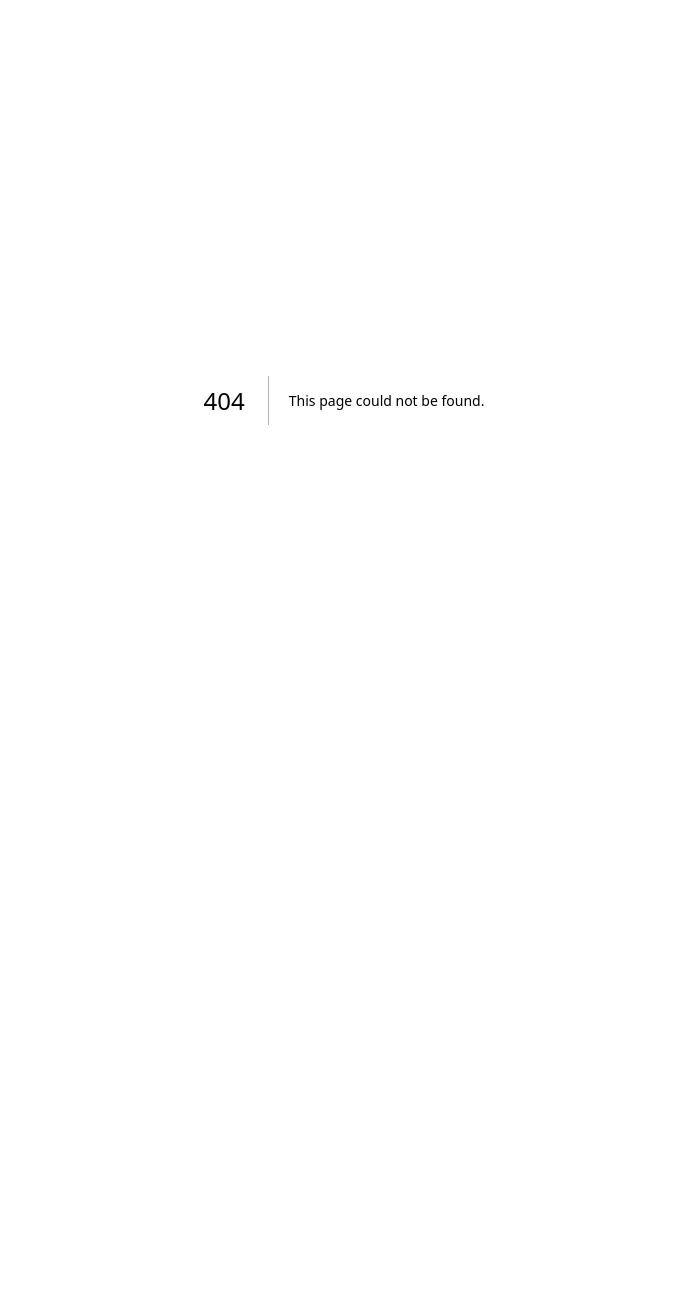
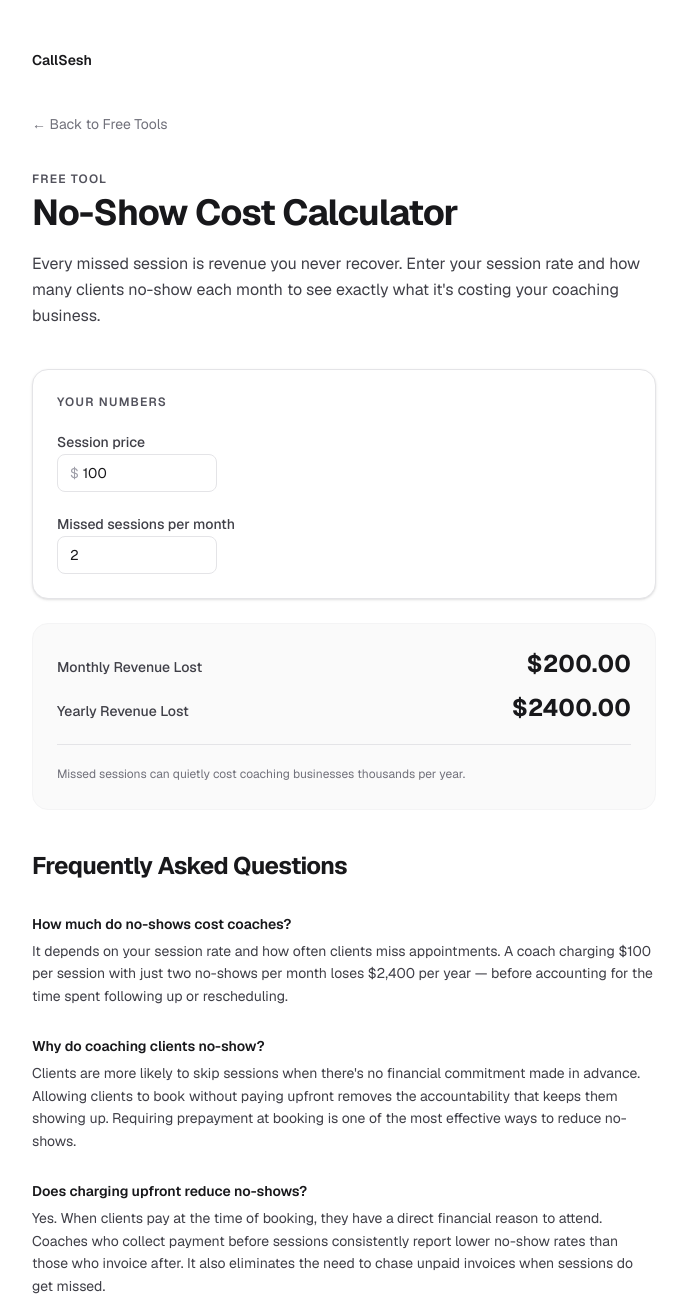
Before and after one commit to riclanderos/callsesh, a Next.js app: page /tools/no-show-cost-calculator in a window 1280 px wide. Before the commit this address had no page. Shown: the top 1297 px of the page, without its empty margins (296-983 px from the left). Before the commit the page ends 800 px from the top, so only its background shows below. Built offline with nearby package versions, Linux system fonts and the light colour scheme.

Commit message:
feat: add no-show cost calculator tool

```diff
--- /dev/null
+++ b/app/tools/no-show-cost-calculator/calculator.tsx
@@ -0,0 +1,145 @@
+"use client"
+
+import { useState } from "react"
+import Link from "next/link"
+
+export default function Calculator() {
+  const [sessionPrice, setSessionPrice] = useState<number>(100)
+  const [missedSessions, setMissedSessions] = useState<number>(2)
+
+  const monthlyLoss = (Number(sessionPrice) || 0) * (Number(missedSessions) || 0)
+  const yearlyLoss = monthlyLoss * 12
+
+  return (
+    <div className="min-h-screen bg-white text-zinc-900">
+      <div className="max-w-2xl mx-auto px-6 py-12">
+
+        {/* Home nav */}
+        <div className="mb-10">
+          <Link href="/" className="text-sm font-semibold text-zinc-900 hover:text-zinc-700 transition-colors">
+            CallSesh
+          </Link>
+        </div>
+
+        {/* Breadcrumb */}
+        <Link href="/tools" className="text-sm text-zinc-500 hover:text-zinc-700 transition-colors inline-block mb-8">
+          ← Back to Free Tools
+        </Link>
+
+        {/* Header */}
+        <div className="mb-10 space-y-4">
+          <span className="text-xs font-semibold text-zinc-600 uppercase tracking-widest">Free Tool</span>
+          <h1 className="text-3xl sm:text-4xl font-bold tracking-tight leading-tight text-zinc-900">
+            No-Show Cost Calculator
+          </h1>
+          <p className="text-zinc-700 leading-relaxed">
+            Every missed session is revenue you never recover. Enter your session rate and how many clients no-show each month to see exactly what it's costing your coaching business.
+          </p>
+        </div>
+
+        {/* Inputs */}
+        <div className="bg-white border border-zinc-200 rounded-2xl p-6 shadow-sm mb-6 space-y-5">
+          <p className="text-xs font-semibold text-zinc-600 uppercase tracking-widest">Your Numbers</p>
+
+          <div className="space-y-1.5">
+            <label className="text-sm font-medium text-zinc-700" htmlFor="session-price">
+              Session price
+            </label>
+            <div className="flex items-center border border-zinc-200 rounded-lg px-3 py-2 gap-1 focus-within:ring-1 focus-within:ring-zinc-300 w-40">
+              <span className="text-zinc-400 text-sm">$</span>
+              <input
+                id="session-price"
+                type="number"
+                min={0}
+                value={sessionPrice}
+                onChange={(e) => setSessionPrice(parseFloat(e.target.value))}
+                className="flex-1 text-sm text-zinc-900 outline-none"
+              />
+            </div>
+          </div>
+
+          <div className="space-y-1.5">
+            <label className="text-sm font-medium text-zinc-700" htmlFor="missed-sessions">
+              Missed sessions per month
+            </label>
+            <div className="flex items-center border border-zinc-200 rounded-lg px-3 py-2 focus-within:ring-1 focus-within:ring-zinc-300 w-40">
+              <input
+                id="missed-sessions"
+                type="number"
+                min={0}
+                value={missedSessions}
+                onChange={(e) => setMissedSessions(parseFloat(e.target.value))}
+                className="flex-1 text-sm text-zinc-900 outline-none"
+              />
+            </div>
+          </div>
+        </div>
+
+        {/* Results */}
+        <div className="bg-zinc-50 border border-zinc-100 rounded-2xl p-6 mb-10">
+          <div className="flex justify-between items-baseline mb-3">
+            <span className="text-sm font-medium text-zinc-700">Monthly Revenue Lost</span>
+            <span className="text-2xl font-bold text-zinc-900">${monthlyLoss.toFixed(2)}</span>
+          </div>
+          <div className="flex justify-between items-baseline mb-5 pb-5 border-b border-zinc-200">
+            <span className="text-sm font-medium text-zinc-700">Yearly Revenue Lost</span>
+            <span className="text-2xl font-bold text-zinc-900">${yearlyLoss.toFixed(2)}</span>
+          </div>
+          <p className="text-xs text-zinc-500 leading-relaxed">
+            Missed sessions can quietly cost coaching businesses thousands per year.
+          </p>
+        </div>
+
+        {/* FAQ */}
+        <div className="mb-12">
+          <h2 className="text-2xl font-bold tracking-tight text-zinc-900 mb-8">Frequently Asked Questions</h2>
+          <div className="space-y-7">
+            <div>
+              <h3 className="text-sm font-semibold text-zinc-900 mb-1.5">How much do no-shows cost coaches?</h3>
+              <p className="text-sm text-zinc-700 leading-relaxed">
+                It depends on your session rate and how often clients miss appointments. A coach charging $100 per session with just two no-shows per month loses $2,400 per year — before accounting for the time spent following up or rescheduling.
+              </p>
+            </div>
+            <div>
+              <h3 className="text-sm font-semibold text-zinc-900 mb-1.5">Why do coaching clients no-show?</h3>
+              <p className="text-sm text-zinc-700 leading-relaxed">
+                Clients are more likely to skip sessions when there's no financial commitment made in advance. Allowing clients to book without paying upfront removes the accountability that keeps them showing up. Requiring prepayment at booking is one of the most effective ways to reduce no-shows.
+              </p>
+            </div>
+            <div>
+              <h3 className="text-sm font-semibold text-zinc-900 mb-1.5">Does charging upfront reduce no-shows?</h3>
+              <p className="text-sm text-zinc-700 leading-relaxed">
+                Yes. When clients pay at the time of booking, they have a direct financial reason to attend. Coaches who collect payment before sessions consistently report lower no-show rates than those who invoice after. It also eliminates the need to chase unpaid invoices when sessions do get missed.
+              </p>
+            </div>
+            <div>
+              <h3 className="text-sm font-semibold text-zinc-900 mb-1.5">What's the best way to protect coaching revenue from no-shows?</h3>
+              <p className="text-sm text-zinc-700 leading-relaxed">
+                Require payment at booking, set a clear cancellation policy, and send automated reminders before sessions. Using coaching booking software that handles payment collection and reminders in one place removes the manual work and makes it easier to enforce your policy consistently.
+              </p>
+            </div>
+          </div>
+        </div>
+
+        {/* CTA */}
+        <div className="bg-zinc-50 border border-zinc-200 rounded-2xl p-8 text-center space-y-4 shadow-sm">
+          <h2 className="text-2xl font-bold tracking-tight text-zinc-900">
+            Get paid before sessions happen
+          </h2>
+          <p className="text-zinc-700 text-sm leading-relaxed">
+            CallSesh collects payment at booking — so missed sessions don't mean lost revenue.
+          </p>
+          <div className="pt-1">
+            <Link
+              href="/"
+              className="inline-flex items-center justify-center rounded-lg bg-zinc-900 px-7 py-3 text-sm font-semibold text-white hover:bg-zinc-800 transition-colors shadow-sm"
+            >
+              Try CallSesh
+            </Link>
+          </div>
+        </div>
+
+      </div>
+    </div>
+  )
+}
--- /dev/null
+++ b/app/tools/no-show-cost-calculator/page.tsx
@@ -0,0 +1,12 @@
+import type { Metadata } from "next"
+import Calculator from "./calculator"
+
+export const metadata: Metadata = {
+  title: "No-Show Cost Calculator for Coaches | CallSesh",
+  description: "Estimate how much revenue you lose from missed coaching sessions each month and year.",
+  alternates: { canonical: "/tools/no-show-cost-calculator" },
+}
+
+export default function NoShowCostCalculatorPage() {
+  return <Calculator />
+}
--- a/app/tools/page.tsx
+++ b/app/tools/page.tsx
@@ -65,6 +65,22 @@ export default function ToolsPage() {
             </Link>
           </div>
 
+          <div className="bg-white border border-zinc-200 rounded-2xl p-6 shadow-sm">
+            <span className="text-xs font-semibold text-zinc-600 uppercase tracking-widest">Calculator</span>
+            <h2 className="text-lg font-semibold tracking-tight text-zinc-900 mt-2 mb-1.5">
+              No-Show Cost Calculator
+            </h2>
+            <p className="text-sm text-zinc-700 leading-relaxed mb-5">
+              See how much missed sessions are costing your coaching business.
+            </p>
+            <Link
+              href="/tools/no-show-cost-calculator"
+              className="inline-flex items-center justify-center rounded-lg bg-zinc-900 px-5 py-2.5 text-sm font-semibold text-white hover:bg-zinc-800 transition-colors shadow-sm"
+            >
+              Open tool
+            </Link>
+          </div>
+
         </div>
 
       </div>
```
